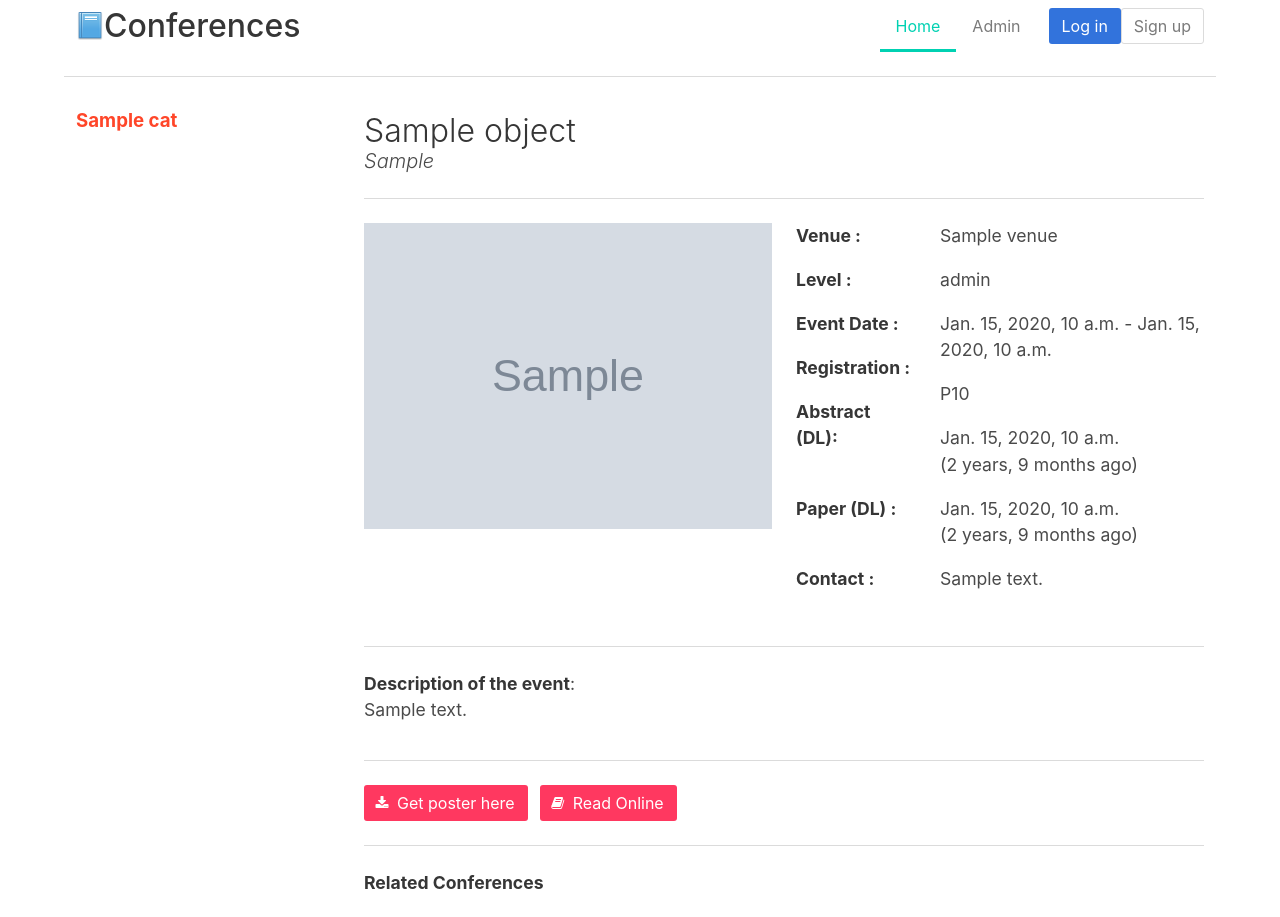
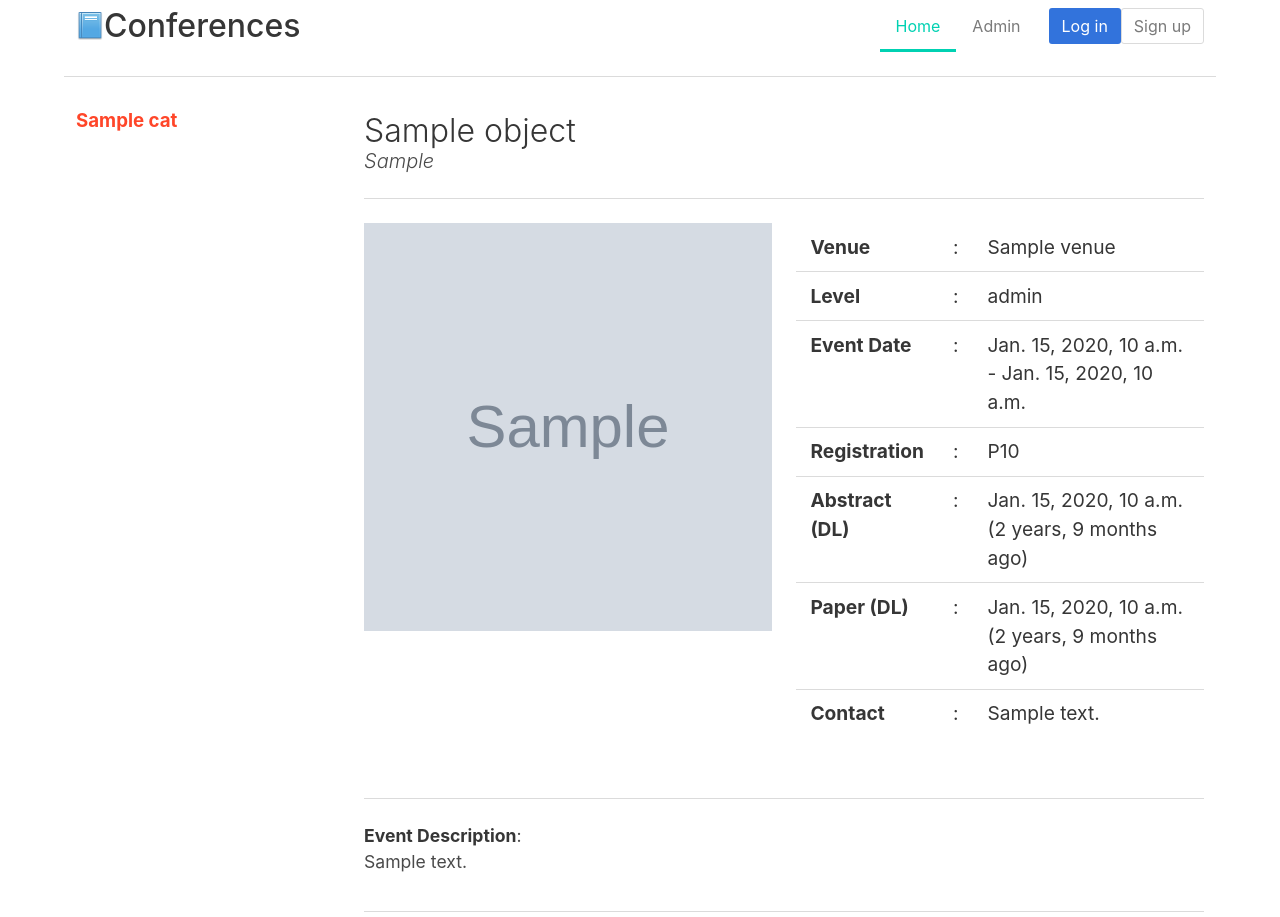
Before and after one commit to darkcumulus/research-conference, a Django app: template conferences/templates/conferences/conference.html in a window 1280 px wide. Shown: the top 917 px of the page. Run offline with Django 3.2, Linux system fonts and the light colour scheme; the template is opened without the code that fills it: most values are stand-ins (such as "Sample title", 1, 10 or a date in 2020); grey boxes marked "Sample" are stand-in pictures; lists and menus that the app fills with data are empty; some libraries are stand-ins or nearby versions.

Commit message:
convert conference description into table; set first column to title in admin.py

```diff
--- a/assets/css/style.css
+++ b/assets/css/style.css
@@ -1,33 +1,28 @@
-
 #main-contents {
   background-color: white;
-
 }
 
 #main > div > article > ul > li {
   color: #ff4629;
 }
 
-#main>div>article {
+#main > div > article {
   font-size: 17px;
   margin-left: 15px;
   font-weight: bold;
-
 }
 
-.content>ul>li {
+.content > ul > li {
   list-style: None;
 }
 
 .entry-thumbnail {
-    width: 17.80%;
+  width: 17.8%;
   float: left;
-
 }
-.entry-thumbnail-detail{
-    width: 30.80%;
+.entry-thumbnail-detail {
+  width: 30.8%;
   float: left;
-
 }
 
 .sizeup {
@@ -36,7 +31,7 @@
 
 .justify-it {
   text-align: justify;
-    text-justify:inter-word;
+  text-justify: inter-word;
 }
 
 .marginalized > li {
@@ -46,13 +41,29 @@
 }
 
 #pagination-setting {
-    margin-left: 25px ;
+  margin-left: 25px;
 }
 
-#sidetext{
-    color:#ff4629 !important;
-
+#sidetext {
+  color: #ff4629 !important;
 }
 footer {
   background-color: white !important;
 }
+#conference-info > table {
+  font-size: 1.2rem;
+  width: 100%;
+}
+#conference-info > table > tbody > tr > th:nth-of-type(1) {
+  width: 35%;
+}
+#conference-info > table > tbody > tr > th:nth-of-type(2) {
+  width: 0.5%;
+  text-align: left;
+  font-weight: 400;
+}
+
+#conference-info > table > tbody > tr > th:nth-of-type(3) {
+  width: 64%;
+  font-weight: 400;
+}
--- a/conferences/admin.py
+++ b/conferences/admin.py
@@ -46,7 +46,6 @@ admin.site.register(Organizer, OrganizerAdmin)
 
 class ConferenceAdmin(admin.ModelAdmin):
     list_display = (
-        "id",
         "title",
         "level",
         "registration_fee",
--- a/conferences/templates/conferences/conference.html
+++ b/conferences/templates/conferences/conference.html
@@ -12,49 +12,63 @@
     </div>
     <article class="columns">
       <div class="column">
-                          <figure class="image is-128by128">
+        <figure id="poster-image" class="image is-square">
           {% if object.poster_image.url != None %}
           <img src="{{object.poster_image.url}}">
           {% else %}
-                              <img src="{% static "images/photo_not_available.jpg" %}" alt="not available">
+          <img src="{% static " images/photo_not_available.jpg" %}" alt="not available">
           {% endif %}
         </figure>
       </div>
-                        <div class="column">
-                          <div class="content">
-                            <div class="columns is-mobile sizeup">
-                              <div class="column is-marginless">
-                                <p><strong>Venue :</strong></p>
-                                <p><strong>Level :</strong></p>
-                              	<p><strong>Event Date :</strong></p>
-                                <p><strong>Registration :</strong></p>
-                                <p><strong>Abstract (DL):</strong></p>
-                                <br>
-                                <p><strong>Paper (DL) :</strong></p>
-                                <br>
-                                <p></i><strong>Contact :</strong></p>
-                              </div>
-                              <div class="column is-marginless is-8">
-                                <p>{{object.venue}}</p>
-                                <p>{{object.get_level_display}}</p>
-                                <p>{{object.start_date}} - {{object.end_date}}</p>
-                                <p>P{{object.registration_fee|intcomma}}</p>
-                                <p>{{object.abstract_deadline}}<br>({{object.abstract_deadline|naturaltime}})</p>
+      <div id="conference-info" class="column">
+        <table class="table">
+          <tbody>
+            <tr>
+              <th><strong>Venue </strong></th>
+              <th>:</th>
+              <th>{{object.venue}}</th>
+            </tr>
+            <tr>
+              <th>Level</th>
+              <th>:</th>
+              <th>{{object.get_level_display}}</th>
+            </tr>
+            <tr>
+              <th>Event Date</th>
+              <th>:</th>
+              <th>{{object.start_date}} - {{object.end_date}}</th>
+            </tr>
+            <tr>
+              <th>Registration</th>
+              <th>:</th>
+              <th>P{{object.registration_fee|intcomma}}</th>
+            </tr>
+            <tr>
+              <th>Abstract (DL)</th>
+              <th>:</th>
+              <th>{{object.abstract_deadline}}<br>({{object.abstract_deadline|naturaltime}})</th>
+            </tr>
+            <tr>
+              <th>Paper (DL)</th>
+              <th>:</th>
+              <th>{{object.paper_deadline}}<br>({{object.paper_deadline|naturaltime}})</th>
+            </tr>
+            <tr>
+              <th>Contact</th>
+              <th>:</th>
+              <th>{{object.contact_details|linebreaks}}</th>
+            </tr>
 
-                                <p>{{object.paper_deadline}}<br>({{object.paper_deadline|naturaltime}})</p>
+          </tbody>
+        </table>
 
-                                <p>{{object.contact_details|linebreaks}}</p>
-                                </p>
-                              </div>
-                            </div>
-                          </div>
       </div>
     </article>
     <hr>
     <article class="columns">
       <div class="column sizeup justify-it">
         <p>
-                              <strong>Description of the event</strong>:
+          <strong>Event Description</strong>:
         </p>
         <p>
           {{object.description|markdownify|safe}}
@@ -81,7 +95,9 @@
       </p>
     </div>
     <hr>
-                    <strong><p class="sizeup">Related Conferences</p></strong><br>
+    <strong>
+      <p class="sizeup">Related Conferences</p>
+    </strong><br>
     <div class="columns">
       <div class="column">
         <figure class="image">
@@ -166,7 +182,8 @@
     {% endfor %}
     <hr>
   </div>
-                  </div> <!--second main column -->
+</div>
+<!--second main column -->
 
 </div>
 {% endblock %}
```
Lines whose indentation alone changed are shown as unchanged.
